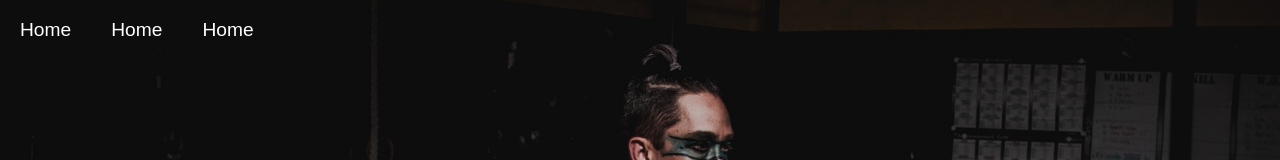
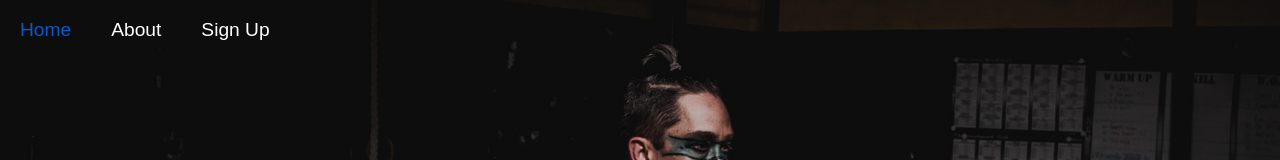
Before and after one commit to ParkerM2/fitness-website, a React (Create React App) app: page / in a window 1280 px wide. Shown: the top 160 px of the page. Built offline with nearby package versions, Linux system fonts and the light colour scheme.

Commit message:
fixed margin of top navbar on move

```diff
--- a/src/components/LandingPageComponents/Navbar.css
+++ b/src/components/LandingPageComponents/Navbar.css
@@ -1,6 +1,6 @@
 .nav-colored {
     background-color:#000;
-    margin-top: 12px;
+    margin-top: auto;
     width: 100%;
     max-width: 100%;
     position: fixed;
--- a/src/components/LandingPageComponents/Navbar.js
+++ b/src/components/LandingPageComponents/Navbar.js
@@ -20,9 +20,9 @@ const Navbar = () => {
         <div className={colorChange ? 'nav-colored' : 'nav-transparent'} >
             <div className='wrapper'>
                 <nav>
-                    <a href='#'>Home</a>
-                    <a href='#'>Home</a>
-                    <a href='#'>Home</a>
+                    <a href='/'>Home</a>
+                    <a href='#'>About</a>
+                    <a href='#'>Sign Up</a>
                 </nav>
             </div>
         </div>
```
